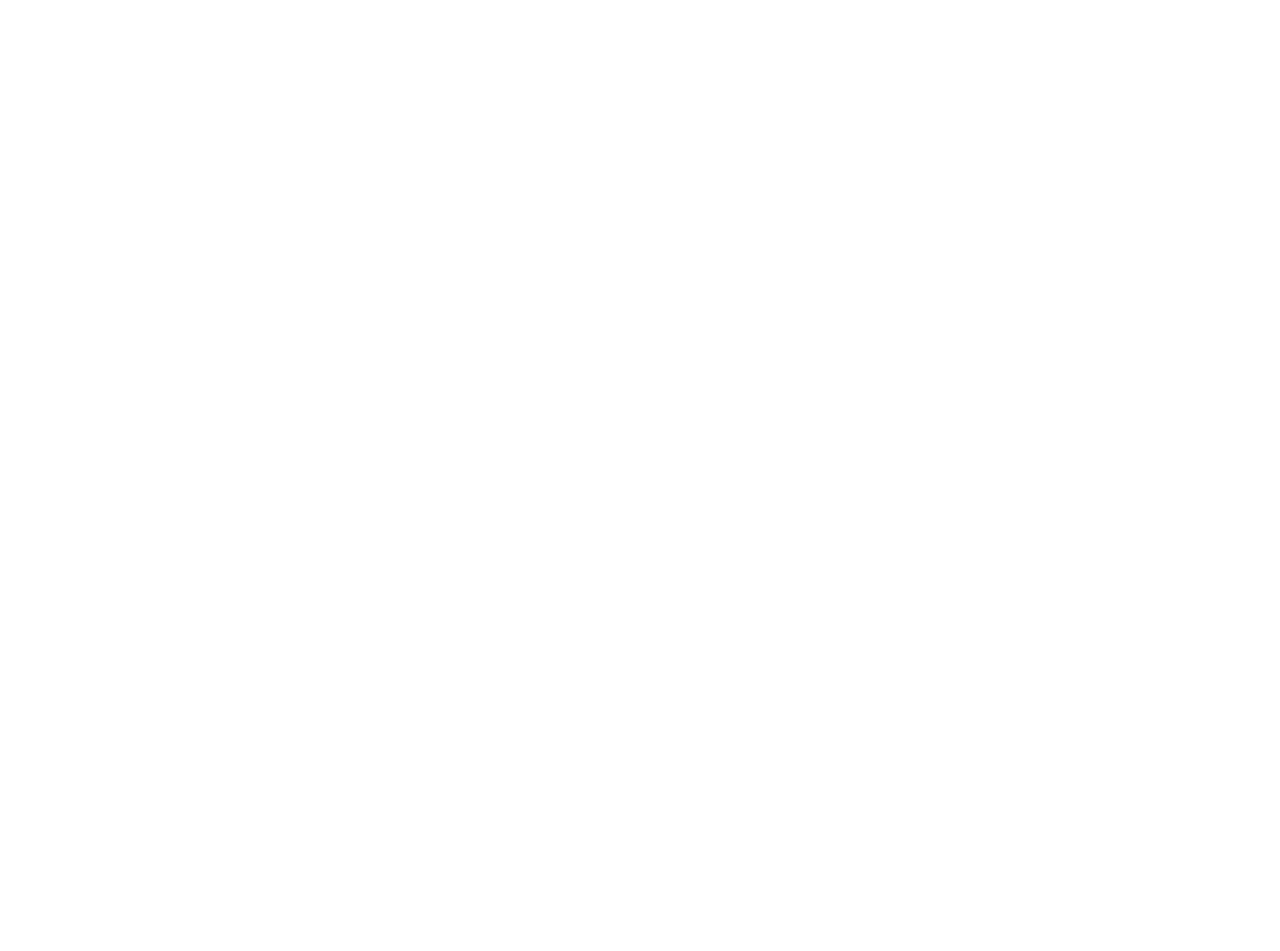
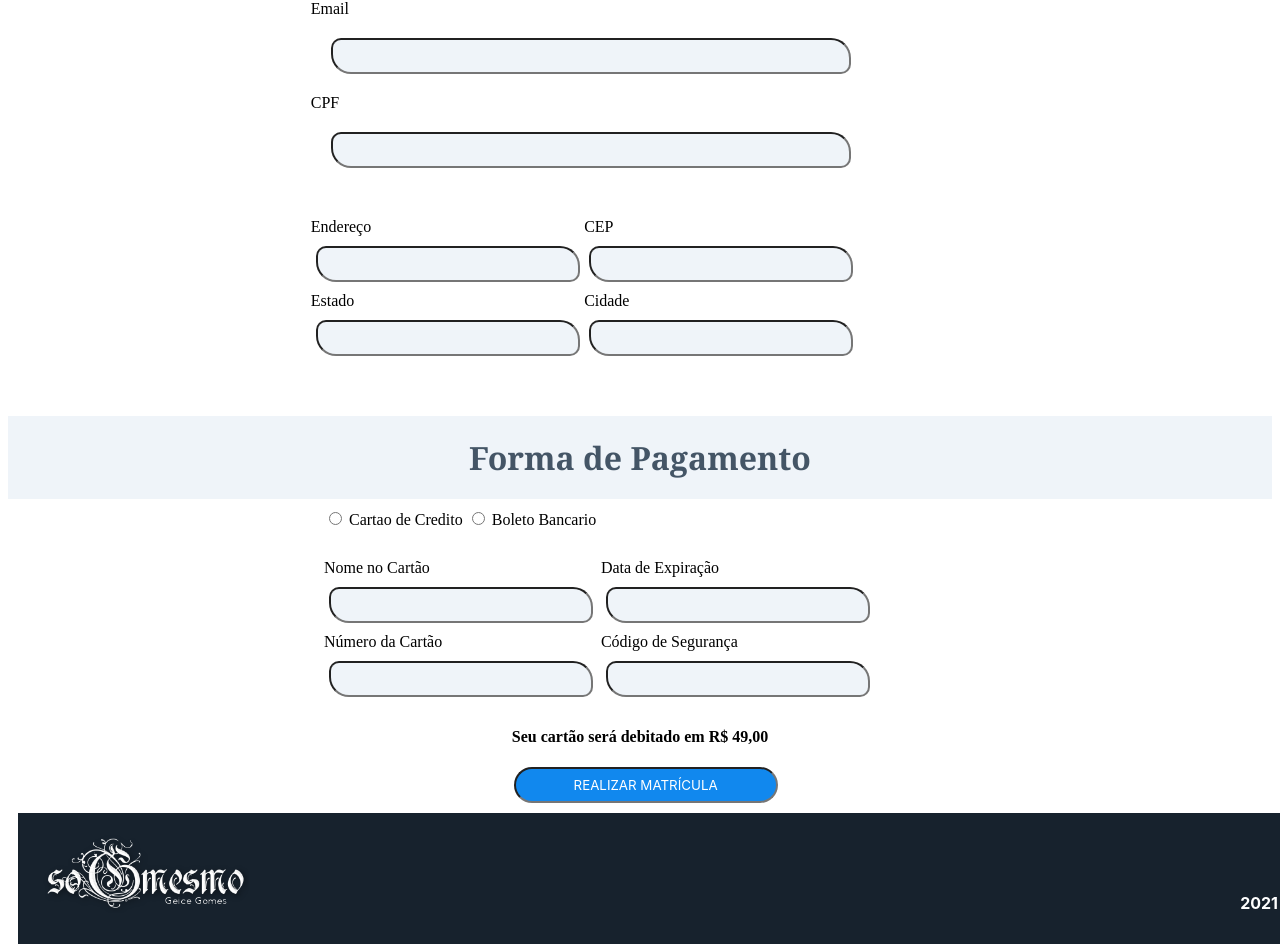
Before and after one commit to Sogmesmo/Cadastro-TSA, a Vue app: page / in a window 1280 px wide. Shown: the part 372-1323 px from the top of the page. Before the commit the page ends 800 px from the top, so only its background shows below. Built offline with nearby package versions, Linux system fonts and the light colour scheme.

Commit message:
criando template e style da tela de cadastro

```diff
--- a/src/App.vue
+++ b/src/App.vue
@@ -1,6 +1,8 @@
 <template>
   <div id="app">
     <Menu/>
+    <Cadastro/>
+    <Footer/>
   </div>
 </template>
 
@@ -8,11 +10,15 @@
 
 
 import Menu from './components/Menu.vue'
+import Cadastro from './components/Cadastro.vue'
+import Footer from './components/Footer.vue'
 
 export default {
   name: 'App',
   components: {
-   Menu
+   Menu,
+   Cadastro,
+   Footer
 
   }
 }
--- a/src/components/Cadastro.vue
+++ b/src/components/Cadastro.vue
@@ -1,13 +1,167 @@
 <template>
+    <div>
+       <h1>Cadastro</h1>
+        <div id="form">
+         <div id="info">
+             <label for="Nome">Nome</label>
+             <input type="text" id="nome" class="input">
 
+             <label for="email">Email</label>
+             <input type="text" id="email" class="input">
+
+             <label for="cpf">CPF</label>
+             <input type="text" id="cpf" class="input">
+         </div>
+         <div id="end">
+         <div class="colun1">
+             <label for="endereço">Endereço</label>
+             <input type="text" id="endereço" class="inputend">
+
+             <label for="estado">Estado</label>
+             <input type="text" id="endereço" class="inputend">
+         </div>
+         <div class="colun2">
+             <label for="cep">CEP</label>
+             <input type="text" id="cep" class="inputend">
+
+             <label for="cidade">Cidade</label>
+             <input type="text" id="cidade" class="inputend">
+         </div>
+           </div>
+        </div>
+        <h1>  Forma de Pagamento </h1>
+         <div id="pagamento">
+            <label for="male">
+                <input type="radio" id="male" value="Male" v-model="radioBoxOption"> Cartao de Credito
+           </label>
+           <label for="female"> <input type="radio"  id="female" value="Female" v-model="radioBoxOption"> Boleto Bancario
+           </label>
+           <div id="end">
+         <div class="colun1">
+             <label for="nomeC">Nome no Cartão</label>
+             <input type="text" id="nomeC" class="inputC">
+
+             <label for="numeroC">Número da Cartão</label>
+             <input type="number" id="endereço" class="inputC">
+         </div>
+         <div class="colun2">
+             <label for="dataE">Data de Expiração</label>
+             <input type="number" id="DataE" class="inputC">
+
+             <label for="password">Código de Segurança</label>
+             <input type="password" id="password" class="inputC">
+
+         </div>
+
+           </div>
+
+            </div>
+          <h4>Seu cartão será debitado em R$ 49,00</h4>
+            <input id="button" type="buttom" value="REALIZAR MATRÍCULA" />
+    </div>
 </template>
 
 <script>
 export default {
+    data(){
+        return {
+        useData:{
+            nome:''
 
+        }
+      }
+    }
 }
 </script>
 
 <style scoped>
+ h1 {
+     padding: 20px;
+     display: flex;
+     justify-content: center;
+     color: #445566;
+     font-family: Georgia, 'Times New Roman', Times, serif;
+     background-color: #EFF4F9;
+     margin: 0;
+ }
 
+ #form {
+        display: grid;
+        justify-content: center;
+        margin: 50px;
+        padding: 0px 0px 0px 20%
+
+ }
+
+ .input{
+     margin: 20px;
+     height: 30px;
+     width: 40vw;
+
+     display: flex;
+     align-items: center;
+     justify-content: center;
+
+     border-radius: 10px 20px;
+     background-color: #EFF4F9;
+ }
+/* css dos inputs de endereço*/
+ .inputend {
+     margin: 10px 5px 10px 5px;
+     height: 30px;
+     width: 20vw;
+     border-radius: 10px 20px;
+     background-color: #EFF4F9;
+
+ }
+ #end {
+     display: flex;
+     flex-flow: row wrap;
+
+ }
+ .colun1 {
+     width: 20%;
+ }
+ .colun2 {
+     margin-left: 10%;
+     width: 20%;
+ }
+
+ /* css Forma de pagamento*/
+ #pagamento {
+     margin: 10px 25px 15px 25% ;
+     display: flow-root;
+     align-items: center;
+     justify-content: center;
+
+ }
+
+ #end {
+     margin-top: 30px;
+ }
+ .inputC {
+     margin: 10px 5px 10px 5px;
+     height: 30px;
+     width: 20vw;
+     border-radius: 10px 20px;
+     background-color: #EFF4F9;
+ }
+ h4 { display: flex;
+    justify-content: center;
+
+
+ }
+ #button {
+     margin-left:  40%;
+     height: 30px;
+     width: 20vw;
+     background: #1188EE;
+     color: white;
+     box-shadow: 0px 2px 2px;
+     border-radius:20px 20px ;
+     text-align: center;
+     font-family: -apple-system, BlinkMacSystemFont, 'Segoe UI', Roboto, Oxygen, Ubuntu, Cantarell, 'Open Sans', 'Helvetica Neue', sans-serif;
+
+
+ }
 </style>
--- /dev/null
+++ b/src/components/Footer.vue
@@ -0,0 +1,41 @@
+<template>
+  <footer>
+    <img src="@/assets/meu-logo.png" alt="meu-Logo">
+    <h1> 2021 </h1>
+  </footer>
+</template>
+
+<script>
+
+
+export default {
+    name: 'footer',
+    data () {
+        return
+    }
+}
+</script>
+
+<style scoped>
+footer {
+    display: flex;
+    align-items: flex-start;
+    justify-content: space-between;
+    margin: 10px;
+    padding: 0;
+    box-sizing: border-box;
+    width: 100vw;
+    background-color:#17222D ;
+}
+footer img {
+    margin: 20px;
+     max-width: 300px;
+}
+footer h1 {
+    margin-top: 60px;
+    padding: 20px;
+    color: #fff;
+    font-family: -apple-system, BlinkMacSystemFont, 'Segoe UI', 'Roboto', Oxygen, Ubuntu, Cantarell, 'Open Sans', 'Helvetica Neue', sans-serif;
+    font-size: 100%;
+}
+</style>
--- a/src/components/Menu.vue
+++ b/src/components/Menu.vue
@@ -1,5 +1,6 @@
 <template>
     <header>
+        <img src="@/assets/tsa-logo.png" alt="Logo">
         <Navbar/>
 
     </header>
@@ -26,9 +27,17 @@
     box-sizing: border-box;
 }
 header {
+    display: flex;
+    align-items: flex-start;
+    justify-content: space-between;
     width: 100vw;
     background-color:#17222D ;
     padding: 15px;
 }
+ header img {
+     max-width: 200px;
+
+ }
+
 
 </style>
--- a/src/components/Navbar.vue
+++ b/src/components/Navbar.vue
@@ -20,7 +20,7 @@
  nav {
      display: flex;
      align-items: center;
-     justify-content:flex-end;
+     justify-content: center;
  }
  nav .menu-item {
      color: #fff;
```
Also changed, not shown: src/assets/meu-logo.png (added), src/assets/tsa-logo.png (added).
